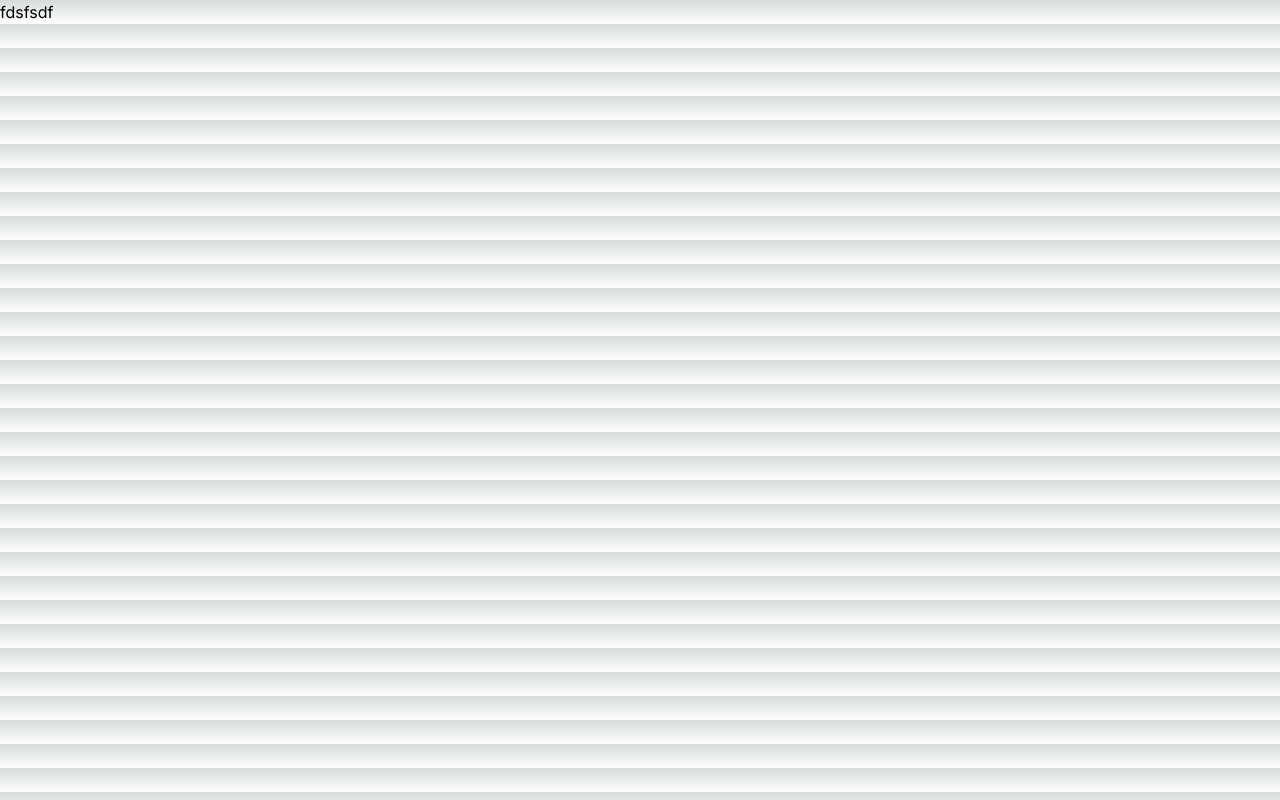
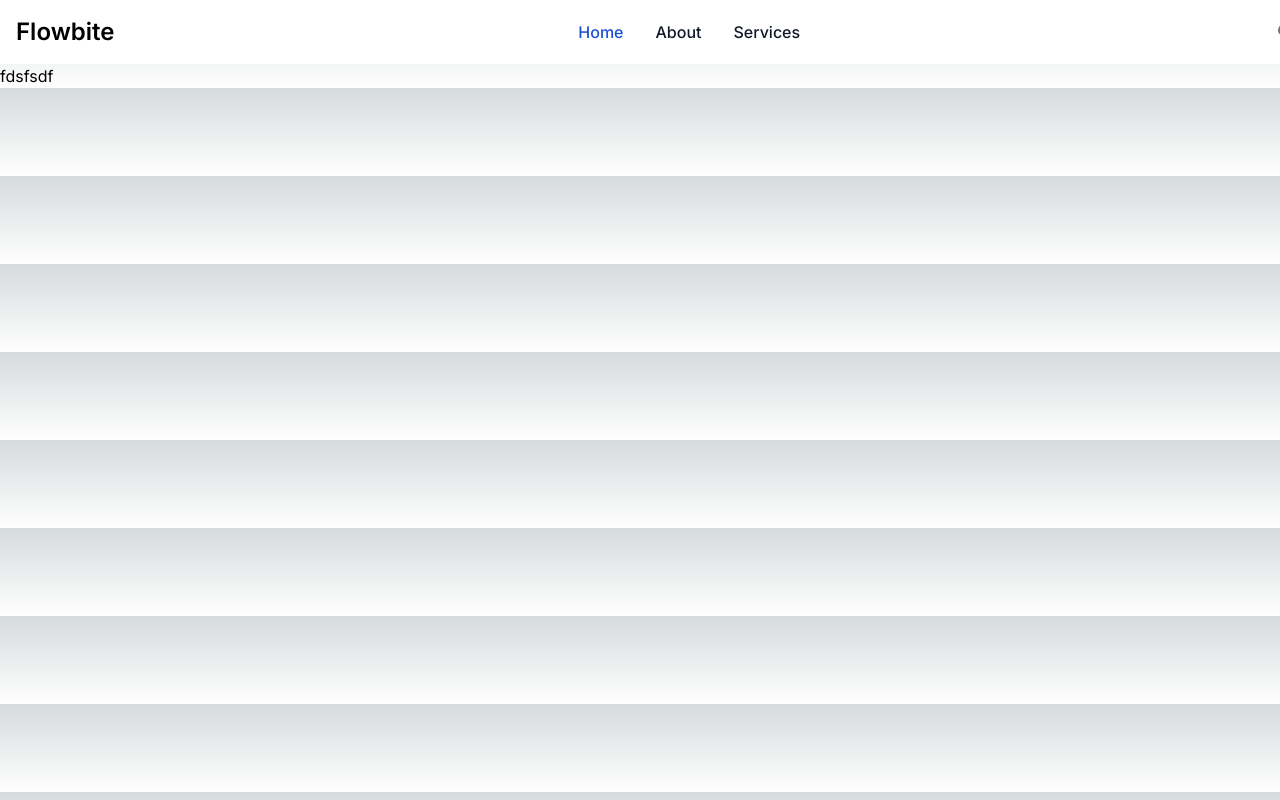
Before and after one commit to AdamArabov/Raid-Assistant, a Next.js app: page / in a window 1280 px wide. Built offline with nearby package versions, Linux system fonts and the light colour scheme.

Commit message:
navbar added

```diff
--- a/src/app/layout.tsx
+++ b/src/app/layout.tsx
@@ -15,7 +15,55 @@
 }) {
   return (
     <html lang="en">
-      <body className={inter.className}>{children}</body>
+      <body className={inter.className}>
+      <nav className="bg-white border-gray-200 dark:bg-gray-900">
+  <div className="max-w-screen-xl flex flex-wrap items-center justify-between mx-auto p-4">
+  <a href="https://flowbite.com/" class="flex items-center">
+
+      <span className="self-center text-2xl font-semibold whitespace-nowrap dark:text-white">Flowbite</span>
+  </a>
+  <div className="flex md:order-2">
+    <button type="button" data-collapse-toggle="navbar-search" aria-controls="navbar-search" aria-expanded="false" className="md:hidden text-gray-500 dark:text-gray-400 hover:bg-gray-100 dark:hover:bg-gray-700 focus:outline-none focus:ring-4 focus:ring-gray-200 dark:focus:ring-gray-700 rounded-lg text-sm p-2.5 mr-1" >
+      <svg className="w-5 h-5" aria-hidden="true" fill="currentColor" viewBox="0 0 20 20" xmlns="http://www.w3.org/2000/svg"><path fill-rule="evenodd" d="M8 4a4 4 0 100 8 4 4 0 000-8zM2 8a6 6 0 1110.89 3.476l4.817 4.817a1 1 0 01-1.414 1.414l-4.816-4.816A6 6 0 012 8z" clip-rule="evenodd"></path></svg>
+      <span className="sr-only">Search</span>
+    </button>
+    <div className="relative hidden md:block">
+      <div className="absolute inset-y-0 left-0 flex items-center pl-3 pointer-events-none">
+        <svg className="w-5 h-5 text-gray-500" aria-hidden="true" fill="currentColor" viewBox="0 0 20 20" xmlns="http://www.w3.org/2000/svg"><path fill-rule="evenodd" d="M8 4a4 4 0 100 8 4 4 0 000-8zM2 8a6 6 0 1110.89 3.476l4.817 4.817a1 1 0 01-1.414 1.414l-4.816-4.816A6 6 0 012 8z" clip-rule="evenodd"></path></svg>
+        <span className="sr-only">Search icon</span>
+      </div>
+      {/* <input type="text" id="search-navbar" class="block w-full p-2 pl-10 text-sm text-gray-900 border border-gray-300 rounded-lg bg-gray-50 focus:ring-blue-500 focus:border-blue-500 dark:bg-gray-700 dark:border-gray-600 dark:placeholder-gray-400 dark:text-white dark:focus:ring-blue-500 dark:focus:border-blue-500" placeholder="Search..."> */}
+    </div>
+    <button data-collapse-toggle="navbar-search" type="button" class="inline-flex items-center p-2 text-sm text-gray-500 rounded-lg md:hidden hover:bg-gray-100 focus:outline-none focus:ring-2 focus:ring-gray-200 dark:text-gray-400 dark:hover:bg-gray-700 dark:focus:ring-gray-600" aria-controls="navbar-search" aria-expanded="false">
+      <span className="sr-only">Open menu</span>
+      <svg className="w-6 h-6" aria-hidden="true" fill="currentColor" viewBox="0 0 20 20" xmlns="http://www.w3.org/2000/svg"><path fill-rule="evenodd" d="M3 5a1 1 0 011-1h12a1 1 0 110 2H4a1 1 0 01-1-1zM3 10a1 1 0 011-1h12a1 1 0 110 2H4a1 1 0 01-1-1zM3 15a1 1 0 011-1h12a1 1 0 110 2H4a1 1 0 01-1-1z" clip-rule="evenodd"></path></svg>
+    </button>
+  </div>
+    <div className="items-center justify-between hidden w-full md:flex md:w-auto md:order-1" id="navbar-search">
+      <div className="relative mt-3 md:hidden">
+        <div className="absolute inset-y-0 left-0 flex items-center pl-3 pointer-events-none">
+          <svg className="w-5 h-5 text-gray-500" aria-hidden="true" fill="currentColor" viewBox="0 0 20 20" xmlns="http://www.w3.org/2000/svg"><path fill-rule="evenodd" d="M8 4a4 4 0 100 8 4 4 0 000-8zM2 8a6 6 0 1110.89 3.476l4.817 4.817a1 1 0 01-1.414 1.414l-4.816-4.816A6 6 0 012 8z" clip-rule="evenodd"></path></svg>
+        </div>
+        {/* <input type="text" id="search-navbar" class="block w-full p-2 pl-10 text-sm text-gray-900 border border-gray-300 rounded-lg bg-gray-50 focus:ring-blue-500 focus:border-blue-500 dark:bg-gray-700 dark:border-gray-600 dark:placeholder-gray-400 dark:text-white dark:focus:ring-blue-500 dark:focus:border-blue-500" placeholder="Search..."> */}
+      </div>
+      <ul className="flex flex-col p-4 md:p-0 mt-4 font-medium border border-gray-100 rounded-lg bg-gray-50 md:flex-row md:space-x-8 md:mt-0 md:border-0 md:bg-white dark:bg-gray-800 md:dark:bg-gray-900 dark:border-gray-700">
+        <li>
+          <a href="/" className="block py-2 pl-3 pr-4 text-white bg-blue-700 rounded md:bg-transparent md:text-blue-700 md:p-0 md:dark:text-blue-500" aria-current="page">Home</a>
+        </li>
+        <li>
+          <a href="/lastwish" className="block py-2 pl-3 pr-4 text-gray-900 rounded hover:bg-gray-100 md:hover:bg-transparent md:hover:text-blue-700 md:p-0 md:dark:hover:text-blue-500 dark:text-white dark:hover:bg-gray-700 dark:hover:text-white md:dark:hover:bg-transparent dark:border-gray-700">About</a>
+        </li>
+        <li>
+          <a href="#" className="block py-2 pl-3 pr-4 text-gray-900 rounded hover:bg-gray-100 md:hover:bg-transparent md:hover:text-blue-700 md:p-0 dark:text-white md:dark:hover:text-blue-500 dark:hover:bg-gray-700 dark:hover:text-white md:dark:hover:bg-transparent dark:border-gray-700">Services</a>
+        </li>
+      </ul>
+    </div>
+  </div>
+</nav>
+
+        {children}
+
+        </body>
     </html>
   )
 }
```
